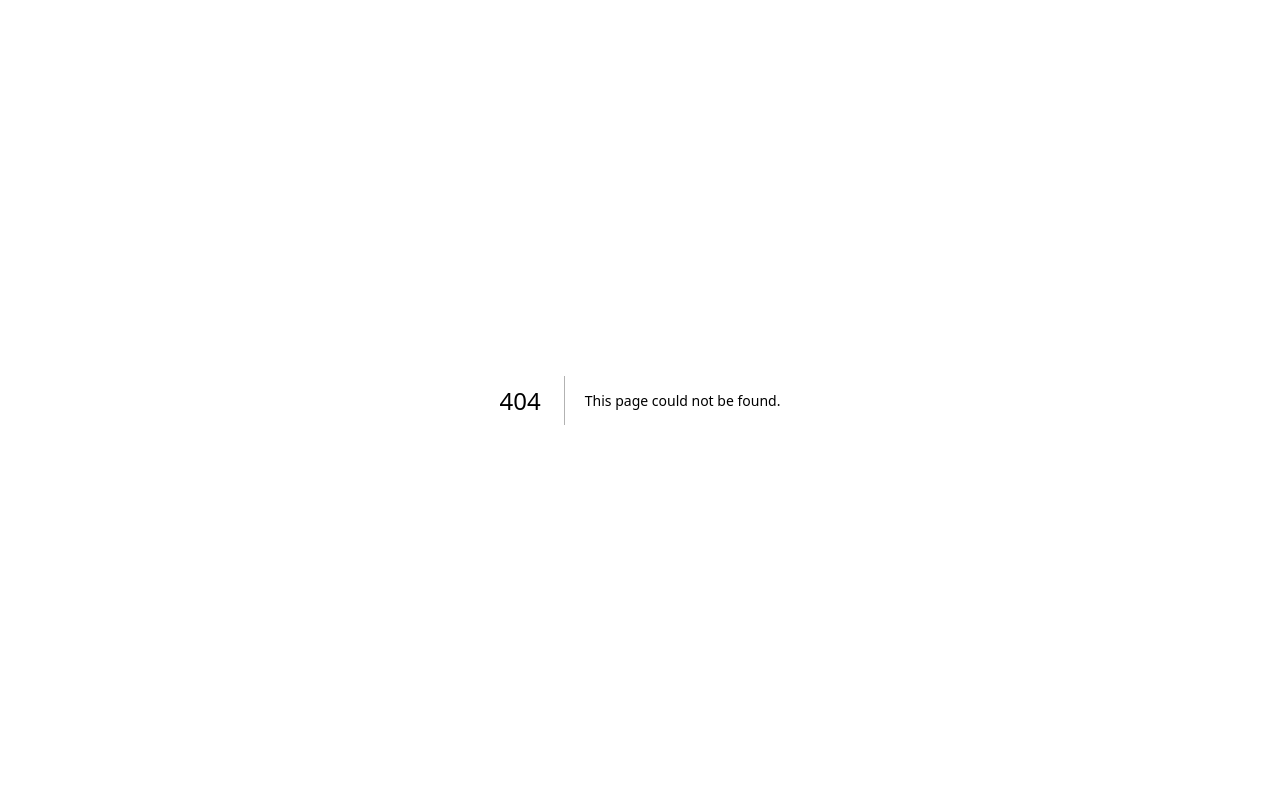
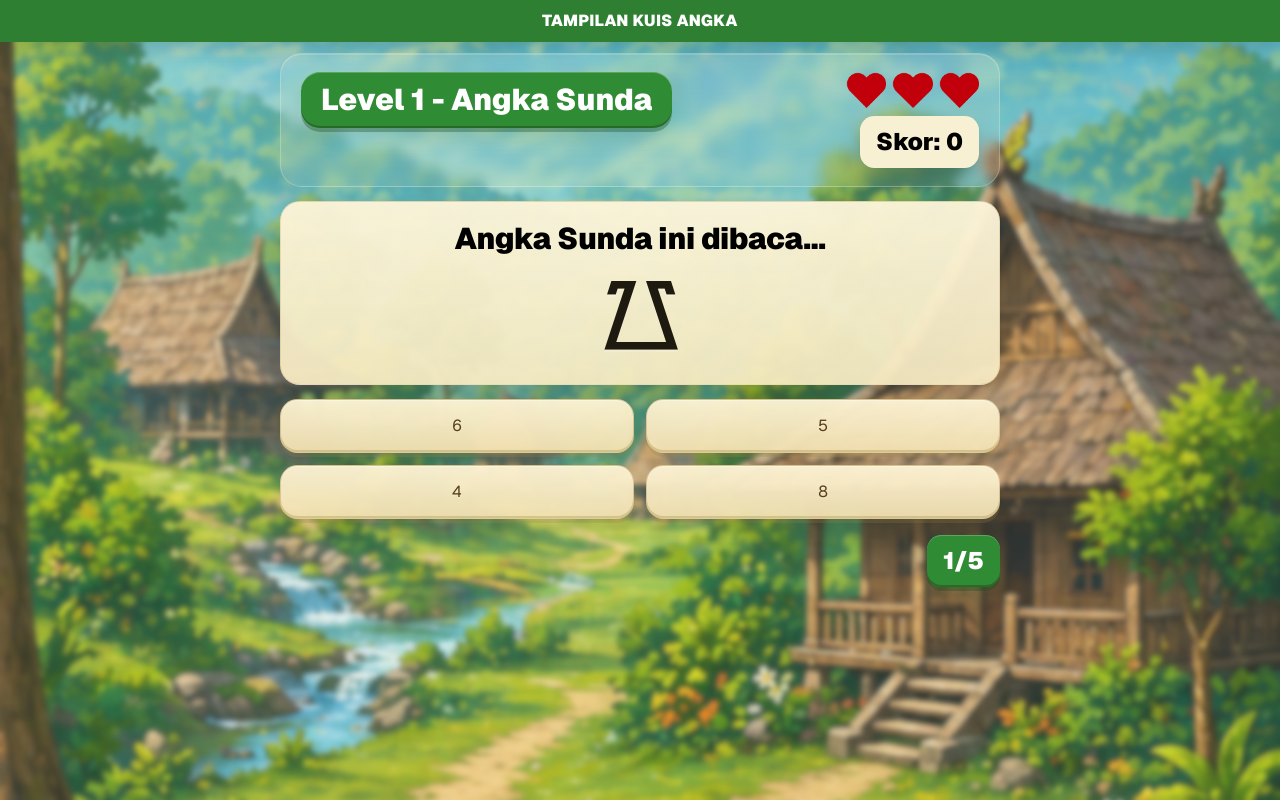
Before and after one commit to herulife/game--aksara-sunda, a Next.js app: page /quiz/angka in a window 1280 px wide. Before the commit this address had no page. Built offline with nearby package versions, Linux system fonts and the light colour scheme.

Commit message:
Split letter and number quizzes

```diff
--- a/src/app/angka/page.tsx
+++ b/src/app/angka/page.tsx
@@ -52,7 +52,7 @@ export default function AngkaPage() {
 
         <div className="mt-3.5 grid w-full max-w-[620px] gap-2.5 sm:mt-4 sm:grid-cols-2">
           <Link
-            href="/quiz/level-1"
+            href="/quiz/angka"
             className="pdf-button-green flex min-h-[62px] items-center justify-center gap-2.5 rounded-[1rem] px-4 py-3 text-white shadow-[0_16px_28px_rgba(35,28,15,0.18)] responsive-button-text font-black sm:min-h-[76px] sm:rounded-[1.2rem]"
           >
             <Image
--- /dev/null
+++ b/src/app/quiz/angka/page.tsx
@@ -0,0 +1,22 @@
+import { QuizLevelOne } from "@/components/game/quiz-level-one";
+import { quizNumberLevelOneQuestions } from "@/lib/game-data";
+
+export default function QuizAngkaPage() {
+  return (
+    <main className="mockup-screen">
+      <header className="mockup-header px-4 py-3 text-lg sm:py-4 sm:text-2xl">
+        Tampilan Kuis Angka
+      </header>
+
+      <QuizLevelOne
+        questions={quizNumberLevelOneQuestions}
+        title="Level 1 - Angka Sunda"
+        levelLabel="1 Angka"
+        finalPrimaryHref="/angka"
+        finalPrimaryLabel="Balik Belajar Angka"
+        finalSecondaryHref="/progres"
+        finalSecondaryLabel="Lihat Progres"
+      />
+    </main>
+  );
+}
--- a/src/app/quiz/level-1/page.tsx
+++ b/src/app/quiz/level-1/page.tsx
@@ -1,4 +1,5 @@
 import { QuizLevelOne } from "@/components/game/quiz-level-one";
+import { quizLetterLevelOneQuestions } from "@/lib/game-data";
 
 export default function QuizLevelOnePage() {
   return (
@@ -7,7 +8,15 @@ export default function QuizLevelOnePage() {
         Tampilan Level 1 Mulai Belajar
       </header>
 
-      <QuizLevelOne />
+      <QuizLevelOne
+        questions={quizLetterLevelOneQuestions}
+        title="Level 1 - Huruf Dasar"
+        levelLabel="1 Huruf"
+        finalPrimaryHref="/membaca/level-1"
+        finalPrimaryLabel="Lanjut Membaca"
+        finalSecondaryHref="/tracing/level-1"
+        finalSecondaryLabel="Lanjut Menulis"
+      />
     </main>
   );
 }
--- a/src/components/game/quiz-level-one.tsx
+++ b/src/components/game/quiz-level-one.tsx
@@ -3,9 +3,26 @@
 import { useRef, useState, useTransition } from "react";
 import Image from "next/image";
 import Link from "next/link";
-import { quizLevelOneQuestions } from "@/lib/game-data";
 import { saveQuizResultAction } from "@/app/game-actions";
 import { useRewardSpeech } from "@/components/game/use-reward-speech";
+
+type QuizQuestion = {
+  id: string;
+  aksara: string;
+  prompt: string;
+  options: readonly string[];
+  answer: string;
+};
+
+type QuizLevelOneProps = {
+  questions: readonly QuizQuestion[];
+  title: string;
+  levelLabel?: string;
+  finalPrimaryHref?: string;
+  finalPrimaryLabel?: string;
+  finalSecondaryHref?: string;
+  finalSecondaryLabel?: string;
+};
 
 type Phase =
   | "question"
@@ -27,15 +44,23 @@ function shuffleArray<T>(items: T[]) {
   return cloned;
 }
 
-function createSessionQuestions() {
-  return shuffleArray([...quizLevelOneQuestions]).map((question) => ({
+function createSessionQuestions(questions: readonly QuizQuestion[]) {
+  return shuffleArray([...questions]).map((question) => ({
     ...question,
     options: shuffleArray([...question.options]),
   }));
 }
 
-export function QuizLevelOne() {
-  const [sessionQuestions, setSessionQuestions] = useState(() => createSessionQuestions());
+export function QuizLevelOne({
+  questions,
+  title,
+  levelLabel = "Level 1",
+  finalPrimaryHref = "/membaca/level-1",
+  finalPrimaryLabel = "Lanjut Membaca",
+  finalSecondaryHref = "/tracing/level-1",
+  finalSecondaryLabel = "Lanjut Menulis",
+}: QuizLevelOneProps) {
+  const [sessionQuestions, setSessionQuestions] = useState(() => createSessionQuestions(questions));
   const [currentIndex, setCurrentIndex] = useState(0);
   const [score, setScore] = useState(0);
   const [correctCount, setCorrectCount] = useState(0);
@@ -129,7 +154,7 @@ export function QuizLevelOne() {
   }
 
   function resetQuiz() {
-    setSessionQuestions(createSessionQuestions());
+    setSessionQuestions(createSessionQuestions(questions));
     setCurrentIndex(0);
     setScore(0);
     setCorrectCount(0);
@@ -261,7 +286,7 @@ export function QuizLevelOne() {
               </div>
               <div className="flex justify-between rounded-[0.9rem] bg-white/82 px-4 py-2.5">
                 <span>Level</span>
-                <span>:1</span>
+                <span>:{levelLabel}</span>
               </div>
             </div>
           </div>
@@ -353,16 +378,16 @@ export function QuizLevelOne() {
                 Selesaikan Dulu
               </button>
               <Link
-                href="/membaca/level-1"
+                href={finalPrimaryHref}
                 className="pdf-button-green rounded-[1rem] px-5 py-3 text-lg font-black text-white shadow-[0_14px_24px_rgba(35,28,15,0.18)] sm:text-xl"
               >
-                Lanjut Membaca
+                {finalPrimaryLabel}
               </Link>
               <Link
-                href="/tracing/level-1"
+                href={finalSecondaryHref}
                 className="pdf-button-yellow rounded-[1rem] px-5 py-3 text-lg font-black text-black shadow-[0_14px_24px_rgba(35,28,15,0.18)] sm:text-xl"
               >
-                Lanjut Menulis
+                {finalSecondaryLabel}
               </Link>
               <Link
                 href="/progres"
@@ -414,7 +439,7 @@ export function QuizLevelOne() {
         <>
           <div className="quiz-shell flex w-full flex-wrap items-start justify-between gap-3 rounded-[1.35rem] px-3.5 py-3.5 sm:px-5 sm:py-4.5">
             <div className="pdf-button-green max-w-full rounded-[1rem] px-4 py-2.5 text-xl font-black leading-[1.05] text-white shadow-[0_14px_24px_rgba(35,28,15,0.18)] sm:max-w-[70%] sm:rounded-[1.2rem] sm:px-5 sm:py-3 sm:text-3xl">
-              Level 1 - Huruf Dasar
+              {title}
             </div>
 
             <div className="flex flex-col items-end gap-2">
--- a/src/lib/game-data.ts
+++ b/src/lib/game-data.ts
@@ -164,3 +164,6 @@ export const quizLevelOneQuestions = [
     answer: "9",
   },
 ] as const;
+
+export const quizLetterLevelOneQuestions = quizLevelOneQuestions.slice(0, 5);
+export const quizNumberLevelOneQuestions = quizLevelOneQuestions.slice(5);
```
